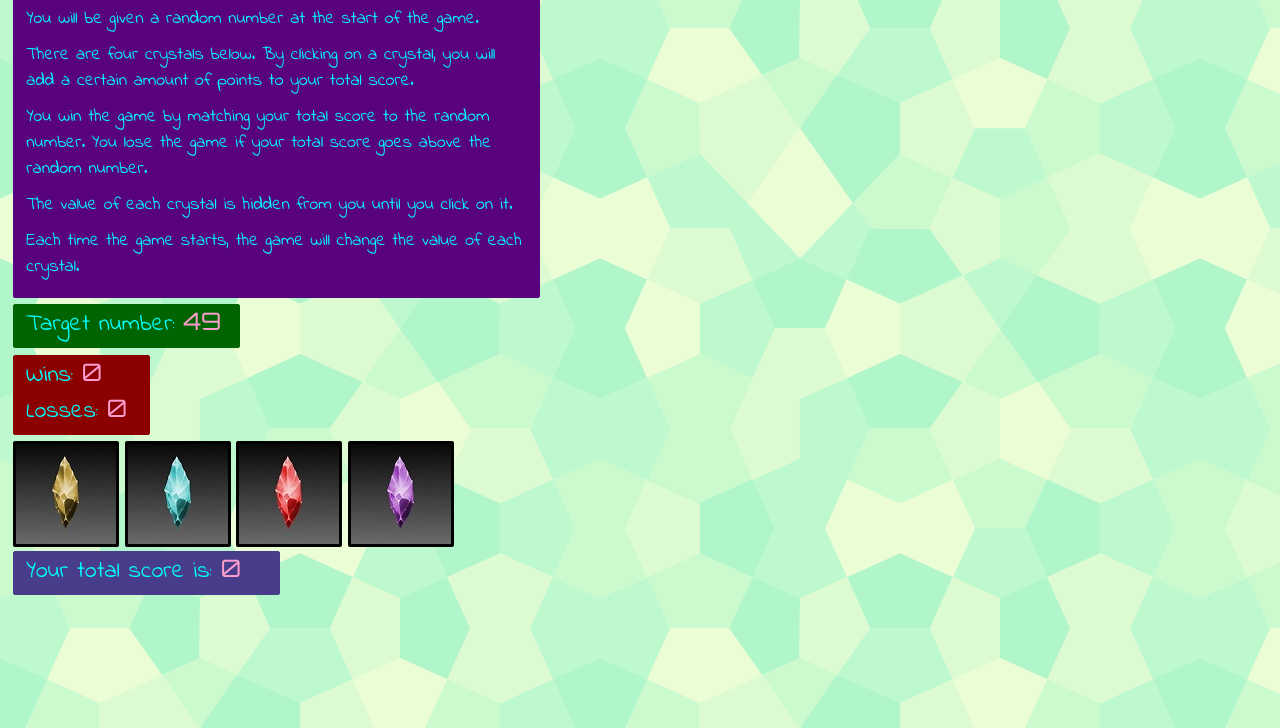
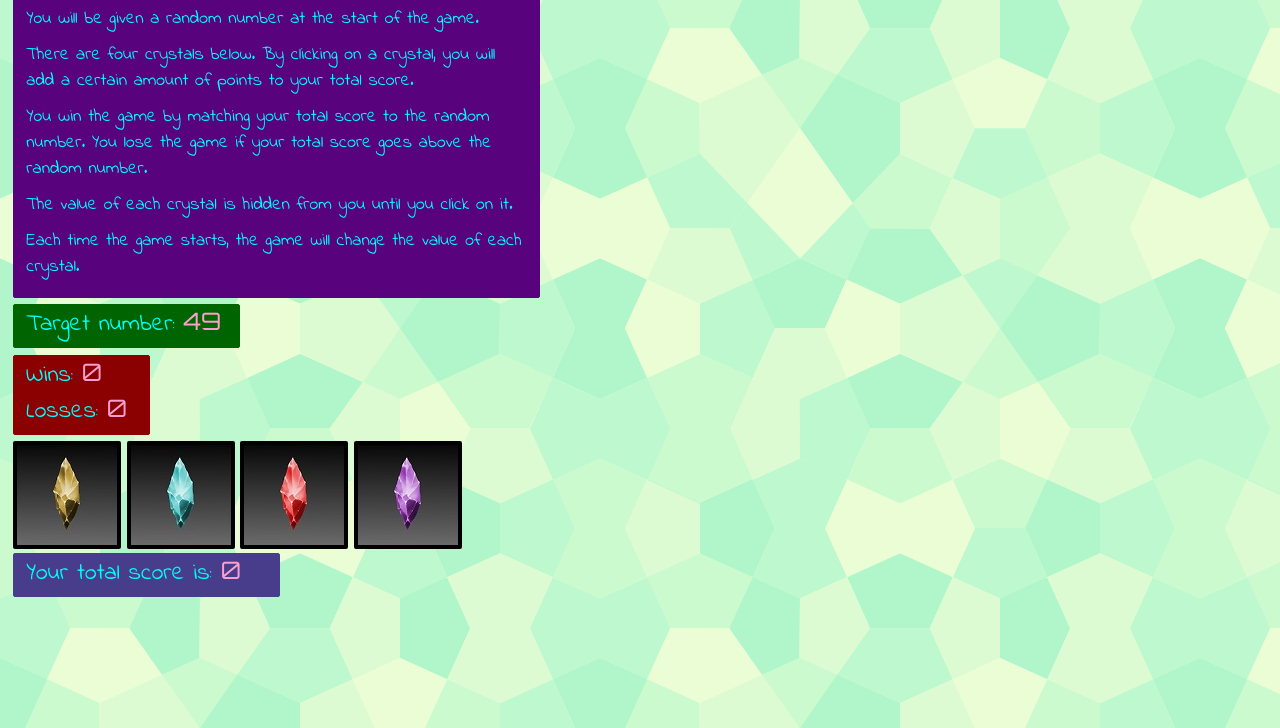
Before and after one commit to RexStrider/Crystals-Collector, a plain HTML site: page index.html in a window 1280 px wide. Shown: the part 72-800 px from the top of the page. Drawn offline with Linux system fonts and the light colour scheme.

Commit message:
updated image border of the crystals

```diff
--- a/assets/css/style.css
+++ b/assets/css/style.css
@@ -19,13 +19,13 @@ p {
 }
 
 img {
-    border: 3px solid black;
+    border: 4px solid black;
     border-radius: 2px;
     cursor: pointer;
 }
 
 img:hover {
-    border-color: blue;
+    border-color: fuchsia;
 }
 
 /* tags end */
```
